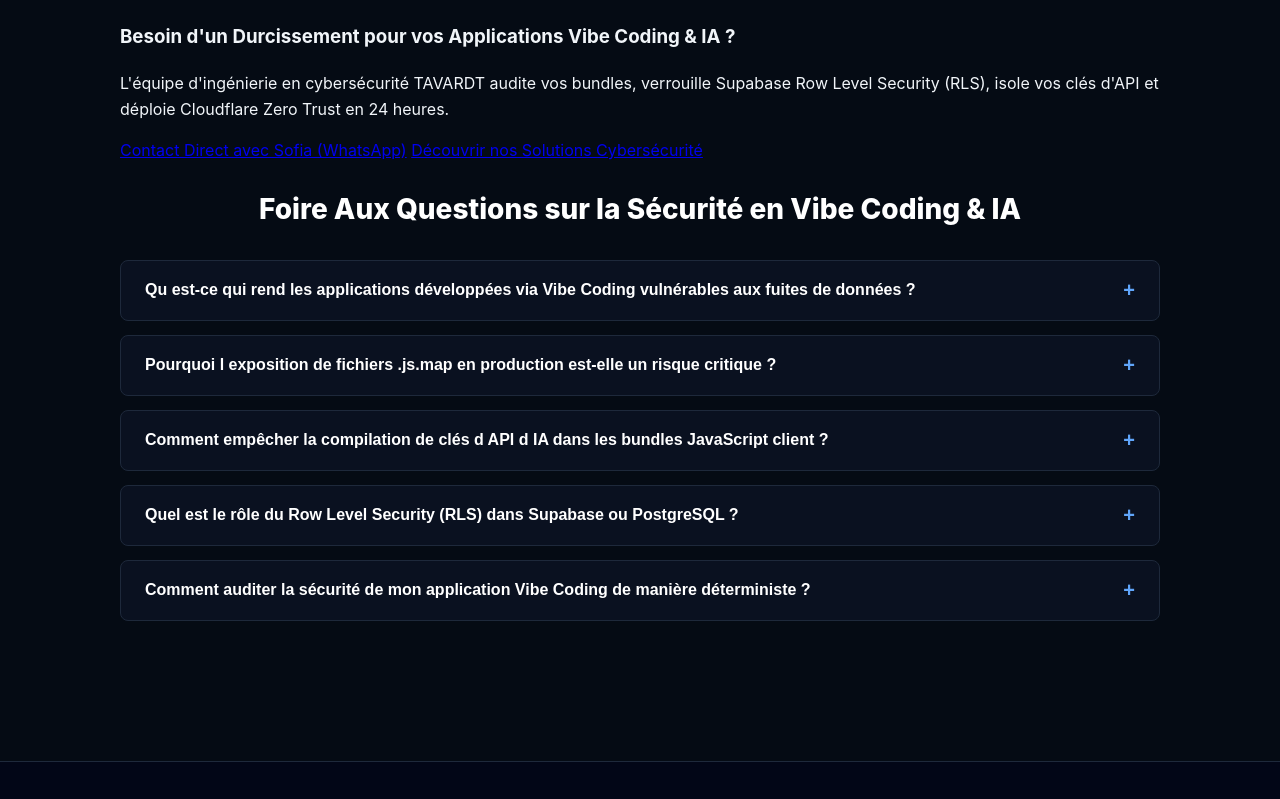
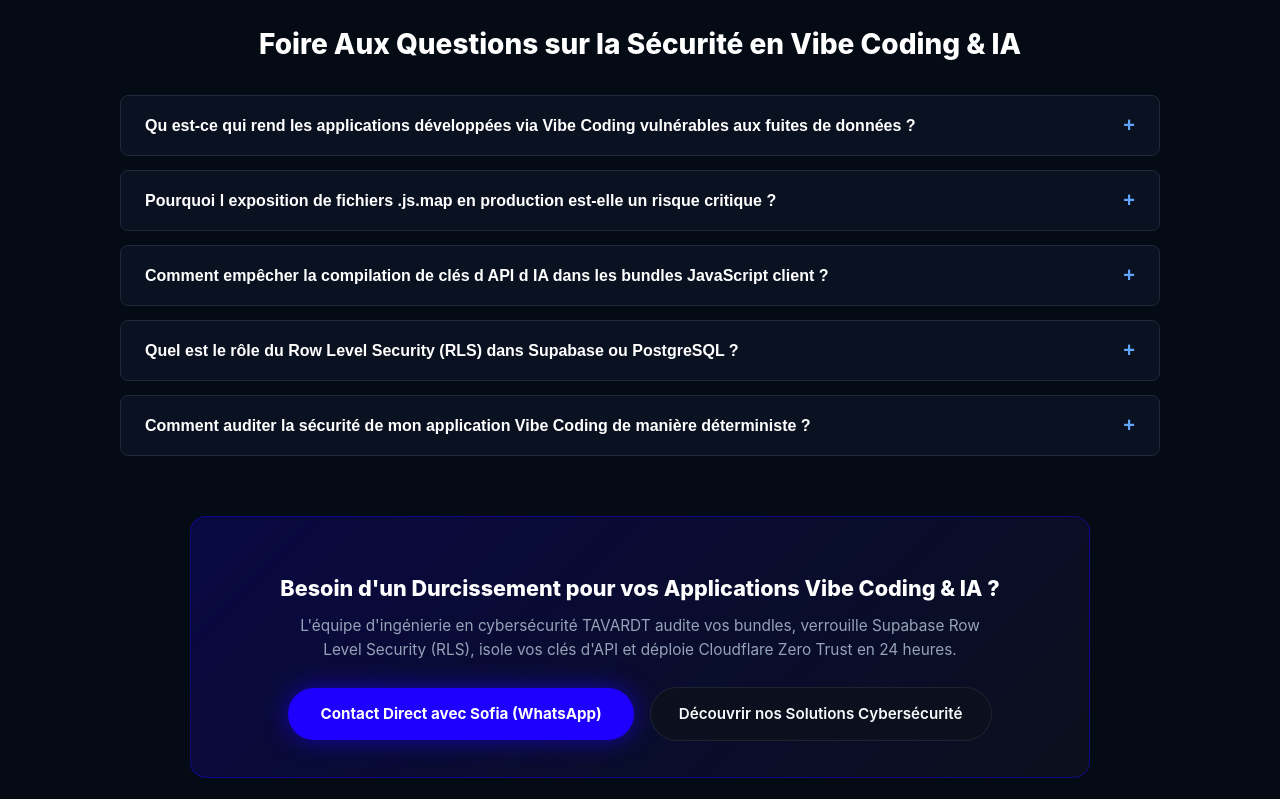
Before and after one commit to TAVARDT-France/vibe-coding-security-scanner, a plain HTML site: page index.html in a window 1280 px wide. Shown: the part 3640-4439 px from the top of the page. Drawn offline with Linux system fonts and the light colour scheme.

Commit message:
fix: reposition CTA post-FAQ, inject canonical Print 2 styling, and remove enterprise terminology

```diff
--- a/index.html
+++ b/index.html
@@ -721,6 +721,74 @@
         align-items: flex-start;
       }
     }
+
+    .cta-card {
+      width: 100% !important;
+      max-width: 900px !important;
+      background: linear-gradient(135deg, rgba(30, 0, 255, 0.2) 0%, rgba(11, 16, 30, 0.9) 100%) !important;
+      border: 1px solid rgba(30, 0, 255, 0.4) !important;
+      border-radius: 16px !important;
+      padding: 36px 32px !important;
+      text-align: center !important;
+      margin: 0 auto 40px auto !important;
+      box-sizing: border-box !important;
+    }
+    .cta-card h3 {
+      font-size: 1.35rem !important;
+      font-weight: 800 !important;
+      line-height: 1.25 !important;
+      margin-bottom: 12px !important;
+      color: #ffffff !important;
+      text-align: center !important;
+    }
+    .cta-card p {
+      color: #94a3b8 !important;
+      max-width: 720px !important;
+      margin: 0 auto 24px !important;
+      font-size: 0.96rem !important;
+      line-height: 1.6 !important;
+      text-align: center !important;
+    }
+    .cta-btns {
+      display: flex !important;
+      gap: 16px !important;
+      justify-content: center !important;
+      align-items: center !important;
+      flex-wrap: wrap !important;
+    }
+    .btn-wa {
+      background: #1e00ff !important;
+      color: #ffffff !important;
+      text-decoration: none !important;
+      font-weight: 700 !important;
+      padding: 14px 32px !important;
+      border-radius: 9999px !important;
+      box-shadow: 0 0 25px rgba(30, 0, 255, 0.6) !important;
+      transition: all 0.2s !important;
+      display: inline-block !important;
+      font-size: 0.95rem !important;
+    }
+    .btn-wa:hover {
+      transform: translateY(-2px) !important;
+      box-shadow: 0 0 35px rgba(30, 0, 255, 0.9) !important;
+    }
+    .btn-corp {
+      background: #0b101e !important;
+      color: #f8fafc !important;
+      text-decoration: none !important;
+      font-weight: 600 !important;
+      padding: 14px 28px !important;
+      border-radius: 9999px !important;
+      border: 1px solid rgba(255, 255, 255, 0.08) !important;
+      display: inline-block !important;
+      font-size: 0.95rem !important;
+      transition: all 0.2s !important;
+    }
+    .btn-corp:hover {
+      background: #151d33 !important;
+      border-color: rgba(255, 255, 255, 0.2) !important;
+    }
+
   </style>
 </head>
 <body>
@@ -867,14 +935,7 @@ python audit_vibe_security.py https://votre-application.com</div>
 </div>
 </section>
 
-<div class="cta-card">
-<h3>Besoin d'un Durcissement pour vos Applications Vibe Coding &amp; IA ?</h3>
-<p>L'équipe d'ingénierie en cybersécurité TAVARDT audite vos bundles, verrouille Supabase Row Level Security (RLS), isole vos clés d'API et déploie Cloudflare Zero Trust en 24 heures.</p>
-<div class="cta-btns">
-<a class="btn-wa" href="https://wa.me/5584987721775?text=Bonjour%20Sofia%2C%20j%20ai%20utilise%20le%20Vibe%20Coding%20Security%20Scanner%20de%20TAVARDT%20France%20et%20souhaite%20un%20accompagnement%20technique." rel="noopener" target="_blank">Contact Direct avec Sofia (WhatsApp)</a>
-<a class="btn-corp" href="https://ag.tavardt.com/fr/cybersecurite/" rel="noopener" target="_blank">Découvrir nos Solutions Cybersécurité</a>
-</div>
-</div>
+
 <section class="faq-section">
 <h2 class="faq-title">Foire Aux Questions sur la Sécurité en Vibe Coding &amp; IA</h2>
 <div class="faq-list">
@@ -925,6 +986,15 @@ python audit_vibe_security.py https://votre-application.com</div>
 </div>
 </div>
 </section>
+
+<div class="cta-card">
+<h3>Besoin d'un Durcissement pour vos Applications Vibe Coding &amp; IA ?</h3>
+<p>L'équipe d'ingénierie en cybersécurité TAVARDT audite vos bundles, verrouille Supabase Row Level Security (RLS), isole vos clés d'API et déploie Cloudflare Zero Trust en 24 heures.</p>
+<div class="cta-btns">
+<a class="btn-wa" href="https://wa.me/5584987721775?text=Bonjour%20Sofia%2C%20j%20ai%20utilise%20le%20Vibe%20Coding%20Security%20Scanner%20de%20TAVARDT%20France%20et%20souhaite%20un%20accompagnement%20technique." rel="noopener" target="_blank">Contact Direct avec Sofia (WhatsApp)</a>
+<a class="btn-corp" href="https://ag.tavardt.com/fr/cybersecurite/" rel="noopener" target="_blank">Découvrir nos Solutions Cybersécurité</a>
+</div>
+</div>
 </main>
 <footer class="tavardt-footer">
 <div class="footer-links">
```
